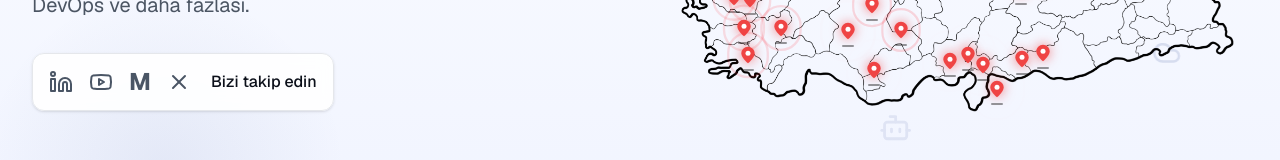
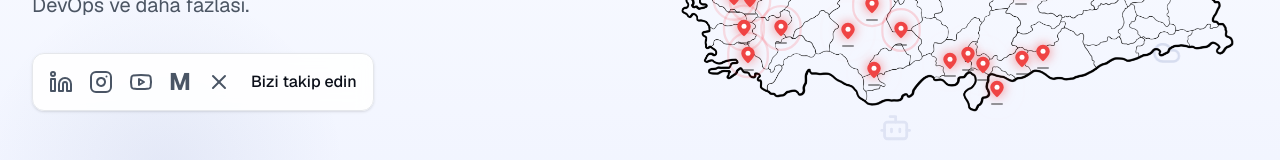
Before and after one commit to enesckk/HSD-BOOTCAMP-WEB-, a Next.js app: page / in a window 1280 px wide. Shown: the part 466-626 px from the top of the page. Built offline with nearby package versions, Linux system fonts and the light colour scheme; no server answers.

Commit message:
Instagram eklendi sosyal medya linklerine
- Instagram: https://www.instagram.com/hsdturkiye/ linki eklendi
- HSD Türkiye'nin resmi Instagram hesabına yönlendiriyor
- Sosyal medya ikonları sırası: LinkedIn, Instagram, YouTube, Medium, X
- Tüm HSD sosyal medya hesapları artık mevcut

```diff
--- a/src/components/home/Hero.tsx
+++ b/src/components/home/Hero.tsx
@@ -97,6 +97,7 @@ const Hero: React.FC = () => {
                   <div className="flex items-center gap-4">
                     {[
                       { name: 'LinkedIn', icon: <Linkedin className="w-6 h-6" />, url: 'https://www.linkedin.com/company/hsdturkiye/posts/?feedView=all', color: 'hover:text-blue-600' },
+                      { name: 'Instagram', icon: <Instagram className="w-6 h-6" />, url: 'https://www.instagram.com/hsdturkiye/', color: 'hover:text-pink-600' },
                       { name: 'YouTube', icon: <Youtube className="w-6 h-6" />, url: 'https://www.youtube.com/c/HuaweiDeveloperGroupsTürkiye', color: 'hover:text-red-600' },
                       { name: 'Medium', icon: <span className="text-2xl font-bold text-gray-600">M</span>, url: 'https://medium.com/huawei-developers', color: 'hover:text-green-600' },
                       { name: 'X (Twitter)', icon: <X className="w-6 h-6" />, url: 'https://x.com/turkiye_hsd', color: 'hover:text-black' }
```
